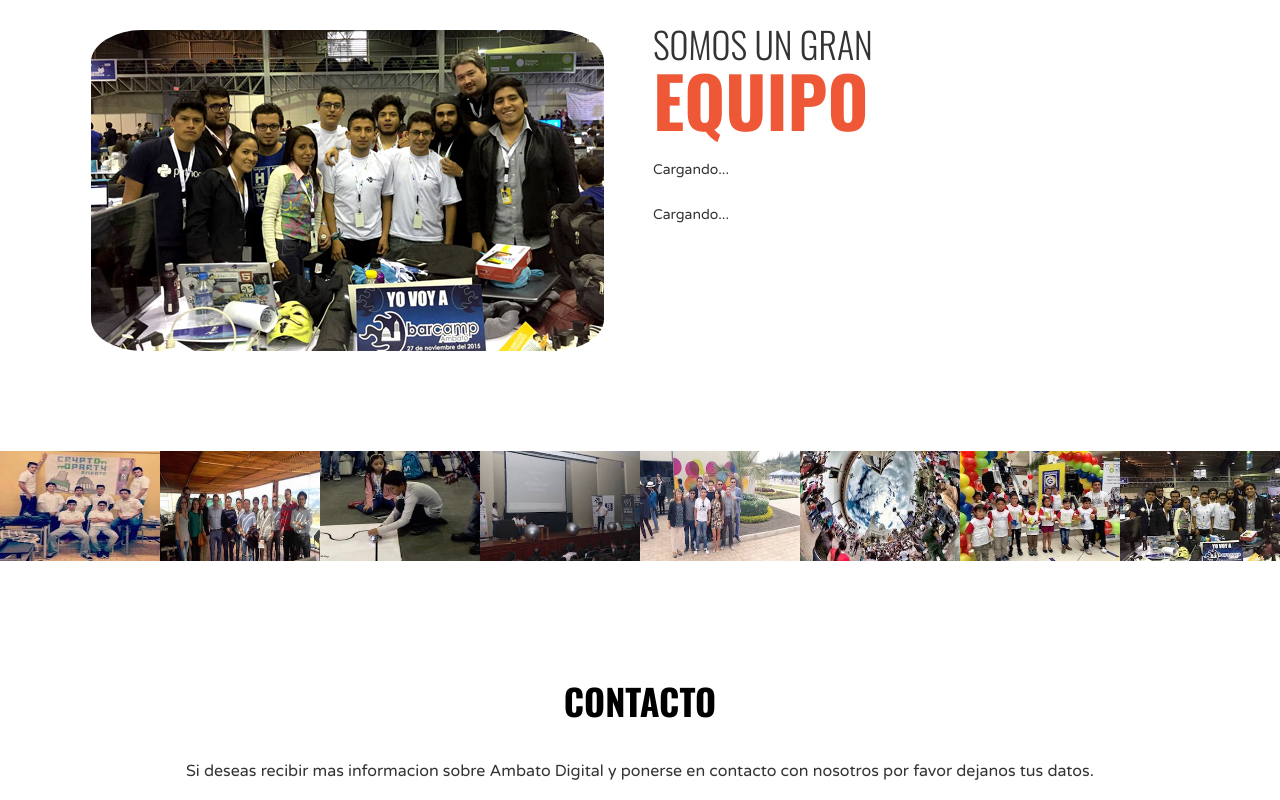
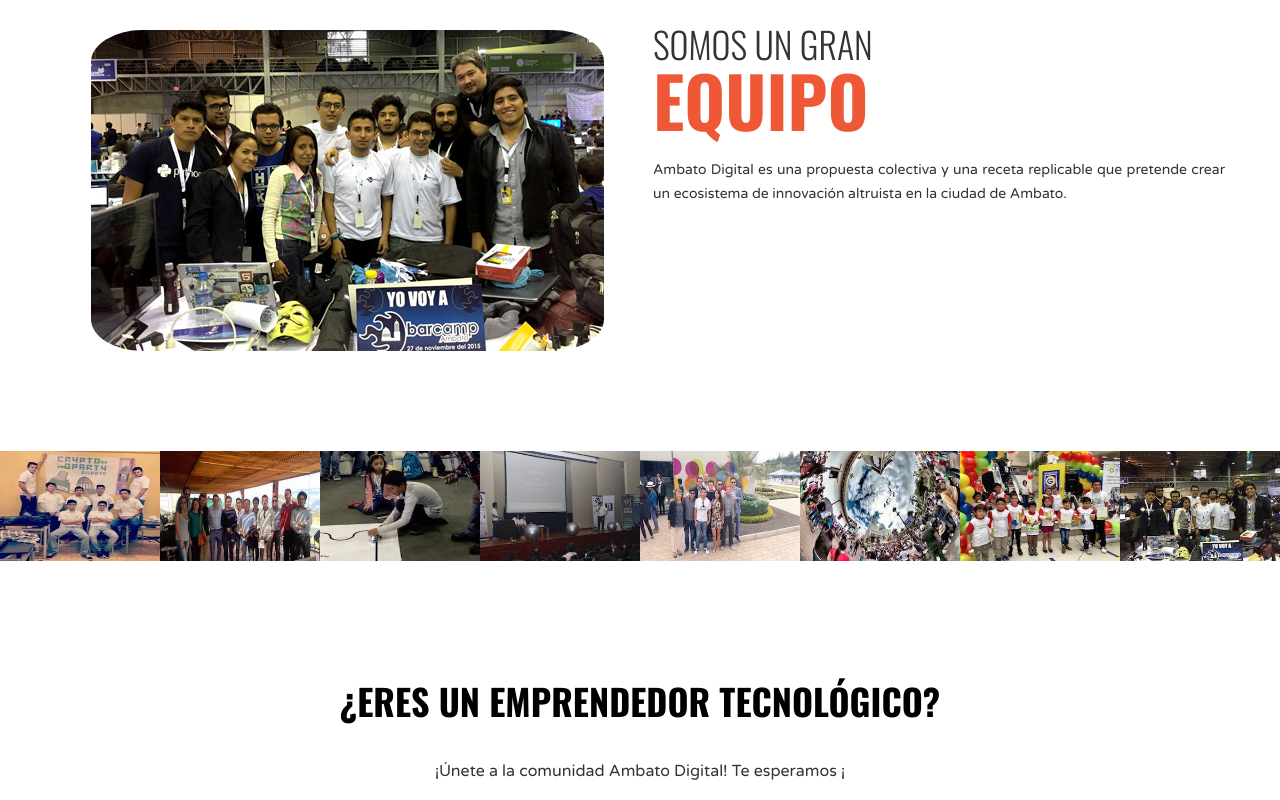
Before and after one commit to geekecuador/ambato.github.io, a plain HTML site: page index.html in a window 1280 px wide. Shown: the part 1660-2460 px from the top of the page. Drawn offline with nearby package versions, Linux system fonts and the light colour scheme; some packages are replaced by stand-ins of ours.

Commit message:
Cambios Gabriel
Cambios enviados por Gabriel

```diff
--- a/index.html
+++ b/index.html
@@ -140,7 +140,7 @@
     	<div class="container">
         	<div class="row">
                 <h1>¿Qué es Ambato Digital?</h1>
-                <p>Ambato Digital es una propuesta colectiva y una receta replicable que pretende crear un ecosistema de innovación altruista en la ciudad de Ambato.</p>
+                <p>Es un proyecto colectivo altruista que pretende crear un ecosistema de innovación en la ciudad de Ambato, es una comunidad de líderes enfocados al desarrollo y aprendizaje de la ciudadanía mediante encuentros tecnológicos.</p>
             </div>
         </div>
     </section>
@@ -237,8 +237,8 @@
                                             <div class="col-md-6 mid-left">
                                                <span class="tp-hd">Somos un gran</span><span>Equipo</span>
                                                 <div class="text-area">
-                                                    <p>Cargando...</p>
-                                                    <p>Cargando...</p>
+                                                    <p style="text-align:justify;">Ambato Digital es una propuesta colectiva y una receta replicable que pretende crear un ecosistema de innovación altruista en la ciudad de Ambato.</p>
+
 
                                                     <!-- Start: Tab Ccommon Button -->
                                                   <!--   <div class="common-buttons">
@@ -278,8 +278,10 @@
                                             <div class="col-md-6 mid-left">
                                                 <span class="tp-hd">Cambiando al </span><span>mundo</span>
                                                 <div class="text-area">
-                                                    <p>Cargando...</p>
-                                                    <p>Cargando...</p>
+                                                    <p style="text-align:justify;">La comunidad Ambato Digital está enfocada al desarrollo intelectual de la ciudadanía mediante la creación, organización, apoyo y gestión de eventos, charlas, concursos, encuentros relacionados con la tecnología alrededor del país y especialmente en la ciudad se Ambato.  </p>
+
+                                                    <p style="text-align:justify;">El principal objetivo de la Comunidad Ambato Digital es despertar el interés en el desarrollo de herramientas tecnológicas en la ciudad de Ambato, ser medio de enlace entre los jóvenes ambateños emprendedores y el mundo tecnológico además de crear un espacio de innovación para dichos jóvenes.</p>
+
 
                                                     <!-- Start: Tab Ccommon Button -->
                                                     <!-- <div class="common-buttons">
@@ -320,13 +322,14 @@
                                                 <span class="tp-hd">Inspiren al mundo con sus</span><span>ideas</span>
 
                                                 <div class="text-area">
-                                                    <p>Cargando...</p>
-                                                    <p>Cargando...</p>
+                                                    <p style="text-align:justify;">La comunidad Ambato Digital nació de la idea de un grupo de jóvenes líderes apasionados por la tecnología, mediante la creación del evento BarCampAmbato (enlace a la página).  </p>
+                                                    <p style="text-align:justify;">En el trascurso de la gestión de este y otros eventos se observó que no existía una organización comprometida e interesada firme y formalmente en el desarrollo tecnológico de la ciudad, por lo que, aprovechando esta oportunidad, se decidió crear la comunidad y desde ese entonces se ha tratado de generar el interés de la ciudadanía ambateña en la tecnología.</p>
 
                                                     <!-- Start: Tab Ccommon Button -->
-                                                   <!--  <div class="common-buttons">
-                                                        <ul><li><a href="" class="view-more">View More</a></li></ul>
-                                                    </div> -->
+                                                    <div class="common-buttons">
+                                                        <ul><li><a href="https://medium.com/@gromeroec/trascender-249a80001b3#.cu30i4vga
+" class="view-more">Lee más de nuestra historia</a></li></ul>
+                                                    </div>
                                             		<!-- End: Tab Tab Ccommon Button -->
 
                                                 </div>
@@ -622,8 +625,10 @@
 
         	<!-- Start: Contact Form Headder-->
             <div class="contact-form-details">
-            	<h1>Contacto</h1>
-            	<p>Si deseas recibir mas informacion sobre Ambato Digital y ponerse en contacto con  nosotros por favor dejanos tus datos. </p>
+            	<h1>¿Eres un emprendedor tecnológico?</h1>
+
+
+            	<p>¡Únete a la comunidad Ambato Digital!  Te esperamos ¡ </p>
             </div>
         	<!-- End: Contact Form Headder-->
         </div>
```
